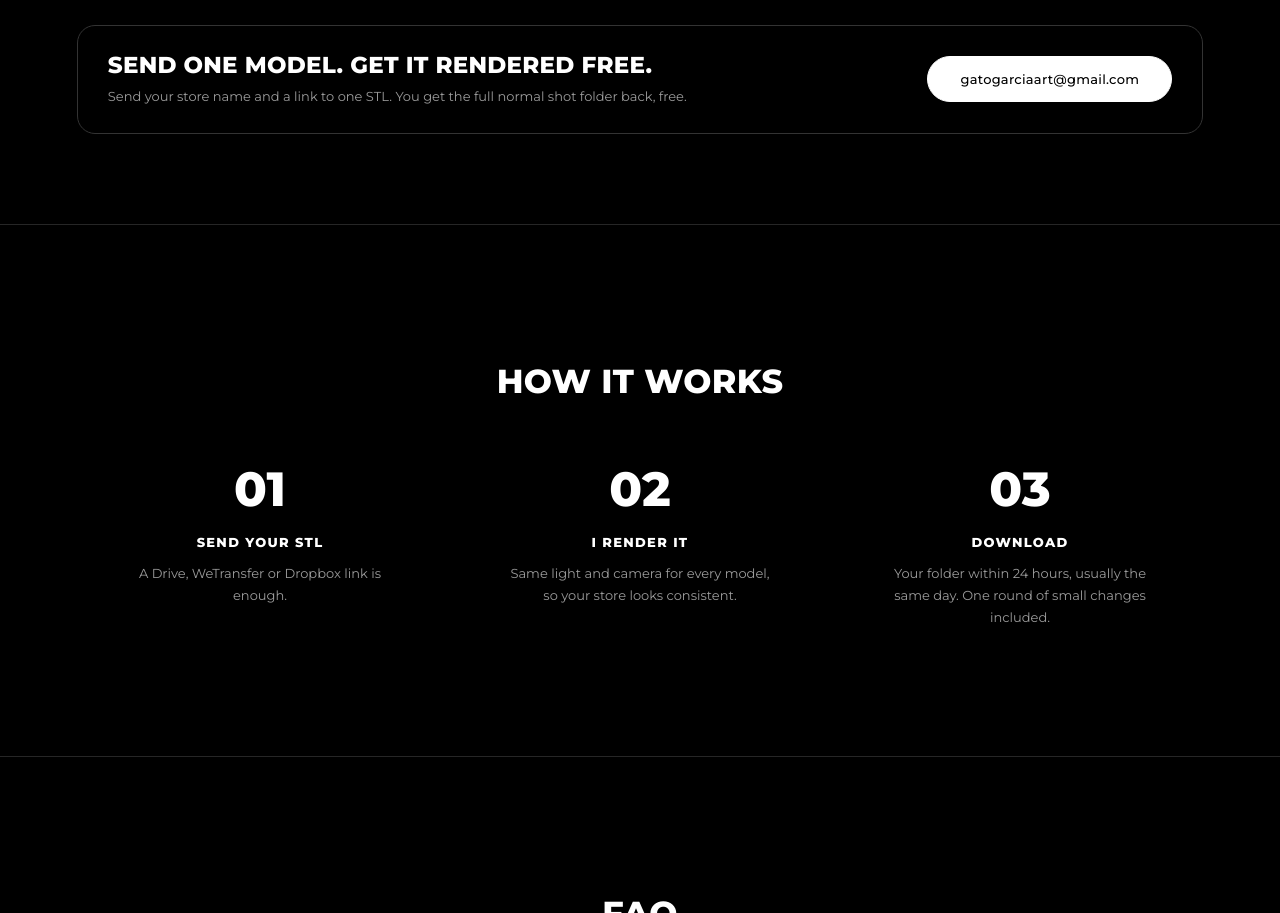
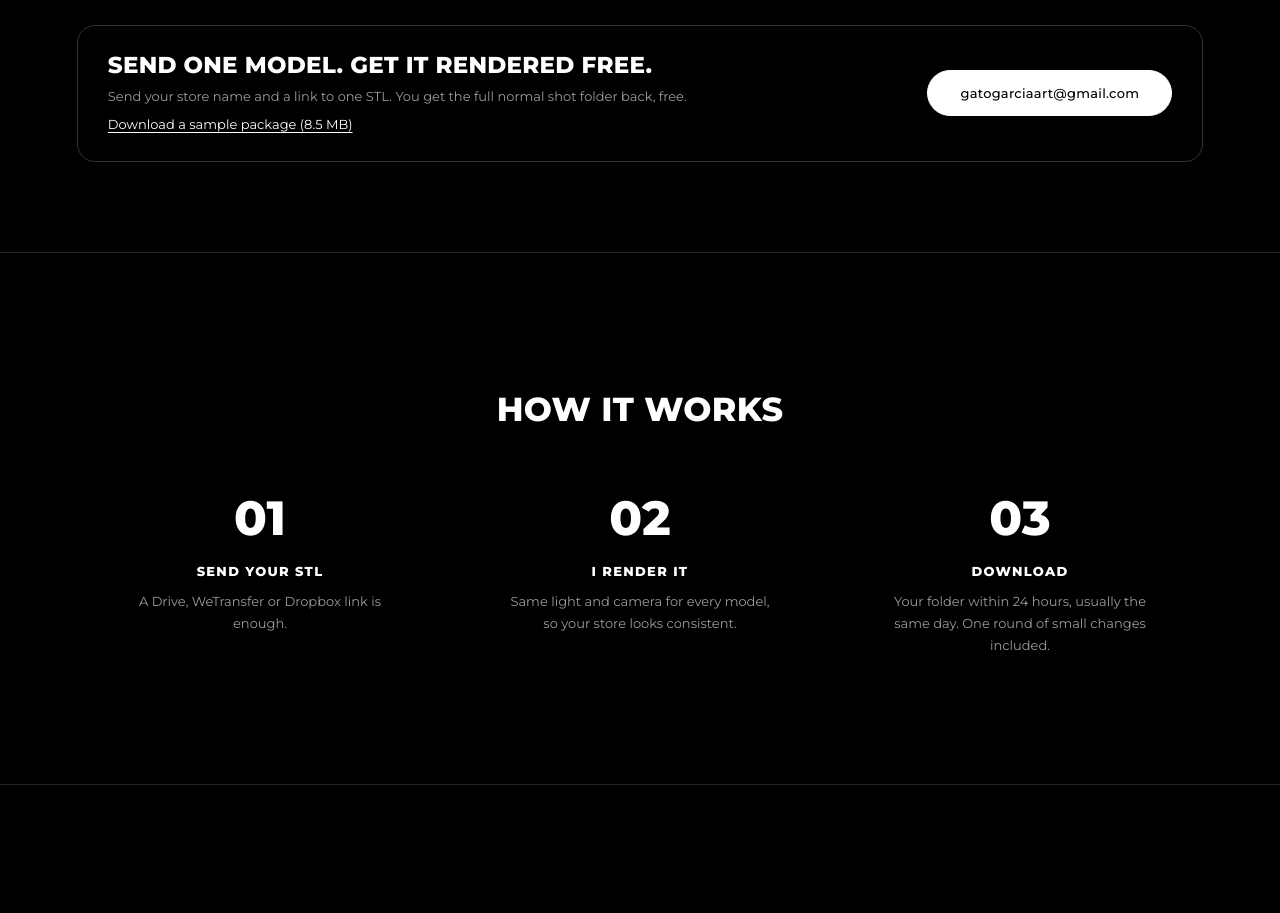
Before and after one commit to gregoriomorales4176-rgb/gatogarciaart-renders, a plain HTML site: page index.html in a window 1280 px wide. Shown: the part 5429-6342 px from the top of the page. Drawn offline with Linux system fonts and the light colour scheme; animation ran at ten frames a second.

Commit message:
Add downloadable sample package
Co-Authored-By: Claude Opus 5.5 <noreply@anthropic.com>

```diff
--- a/index.html
+++ b/index.html
@@ -194,6 +194,7 @@
     <div>
       <h3>Send one model. Get it rendered free.</h3>
       <p>Send your store name and a link to one STL. You get the full normal shot folder back, free.</p>
+      <p><a class="sample-link" href="sample/gatogarciaart-sample.zip" download>Download a sample package (8.5 MB)</a></p>
     </div>
     <a class="pill pill-solid pill-big" href="mailto:gatogarciaart@gmail.com?subject=Free%20render">gatogarciaart@gmail.com</a>
   </div>
--- a/styles.css
+++ b/styles.css
@@ -384,6 +384,8 @@ html, body { overflow-x: clip; }
 .offer-box h3 { font: 800 clamp(18px, 1.8vw, 24px)/1.2 var(--font); text-transform: uppercase; }
 .offer-box p { margin: 6px 0 0; color: var(--muted); font-size: 13px; }
 .offer-box .pill { flex: none; text-transform: none; }
+.sample-link { color: var(--text); text-decoration: underline; text-underline-offset: 3px; }
+.sample-link:hover { opacity: .75; }
 @media (max-width: 900px) {
   .offer-box { flex-direction: column; align-items: flex-start; }
 }
```
Also changed, not shown: 1 other file.
